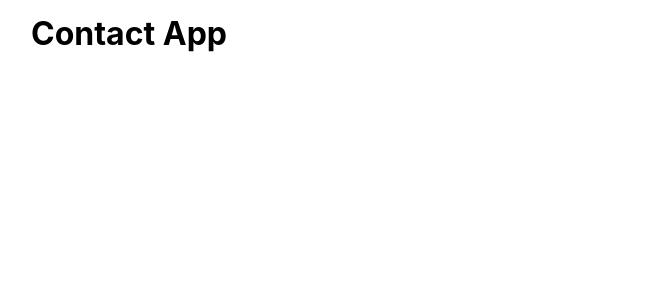
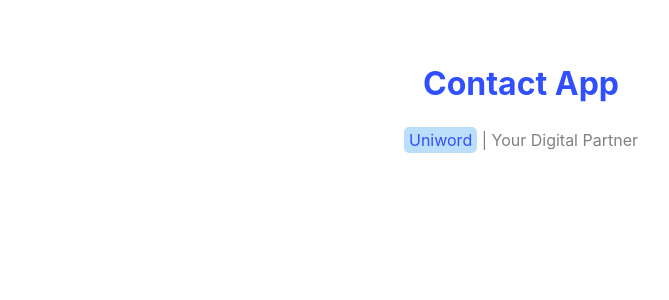
Before and after one commit to Ali-RHI/Contact-App, a React (Vite) app: page / in a window 1280 px wide. Shown: the top 300 px of the page, without its empty margins (119-788 px from the left). Built offline with nearby package versions, Linux system fonts and the light colour scheme.

Commit message:
create header component

```diff
--- a/src/App.jsx
+++ b/src/App.jsx
@@ -1,8 +1,10 @@
+import Header from "./components/Header.jsx"
+
 function App() {
 
   return (
     <>
-      <h1>Contact App</h1>
+      <Header />
     </>
   )
 }
--- /dev/null
+++ b/src/components/Header.jsx
@@ -0,0 +1,15 @@
+import React from 'react'
+import styles from './Header.module.css'
+
+function Header() {
+  return (
+    <div className={styles.container}>
+        <h1>Contact App</h1>
+        <p>
+            <a href="https://www.uniword.ir/">Uniword</a> | Your Digital Partner
+        </p>
+    </div>
+  )
+}
+
+export default Header
--- /dev/null
+++ b/src/components/Header.module.css
@@ -0,0 +1,25 @@
+.container{
+    margin: 50px;
+    text-align: center;
+}
+
+.container h1{
+    color: #304ffe;
+    margin-bottom: 20px;
+}
+.container p{
+    color: gray;
+}
+.container a{
+    text-decoration: none;
+    color: #304ffe;
+    background-color: #bbdefb;
+    padding: 3px 5px;
+    border-radius: 5px;
+    transition: all 0.2s ease-in-out;
+}
+
+.container a:hover{
+    color: #bbdefb;
+    background-color: #304ffe;
+}
```
